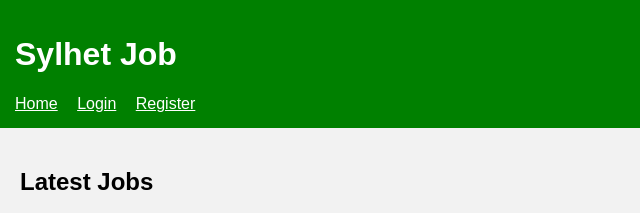
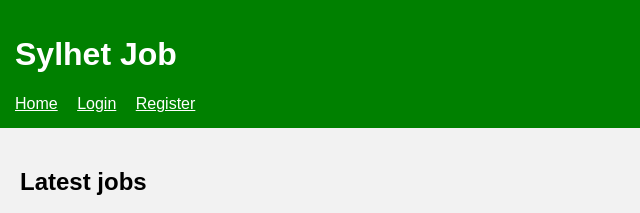
Before and after one commit to hussanemran59-sys/Job-Portal-Project, a plain HTML site: page index.html in a window 1280 px wide. Shown: the top 213 px of the page, 0-640 px from the left. Drawn offline with Linux system fonts and the light colour scheme.

Commit message:
latest job

```diff
--- a/index.html
+++ b/index.html
@@ -14,7 +14,7 @@
   </div>
 
   <div class="content">
-    <h2>Latest Jobs</h2>
+    <h2>Latest jobs</h2>
     <table>
       <tr>
         <th>Job Title</th>
```
